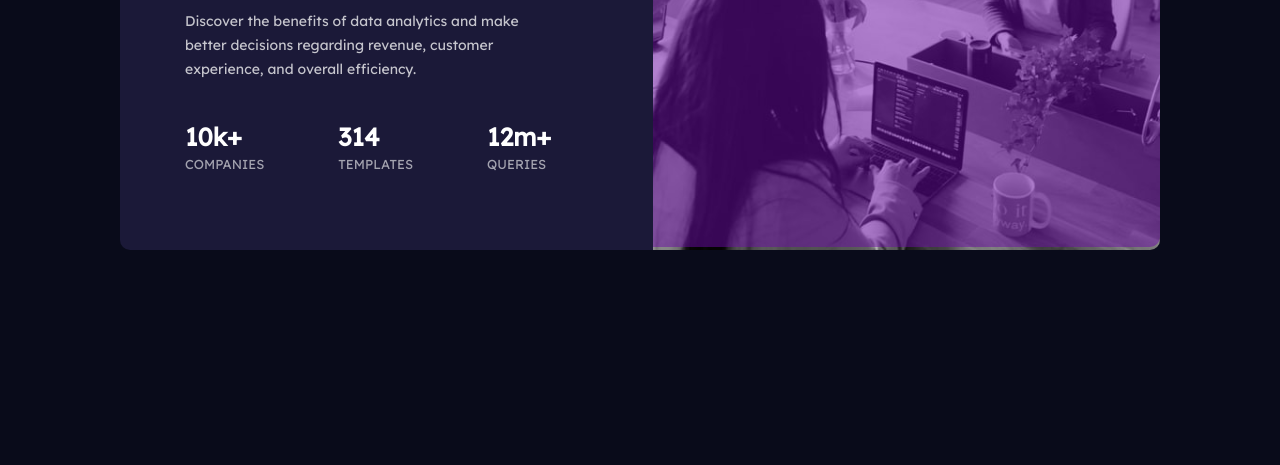
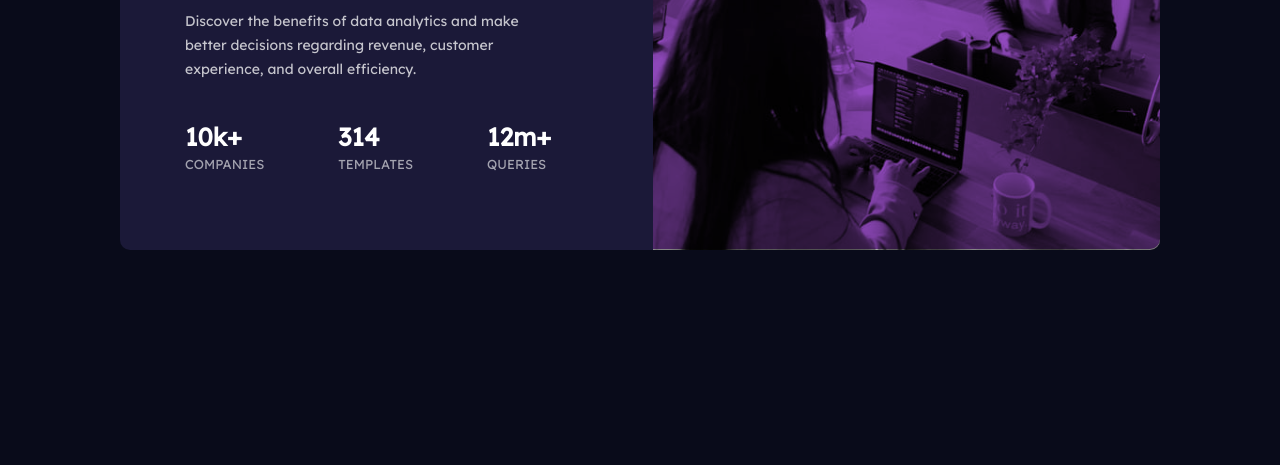
Before and after one commit to irisvalerie/StatsReviewCard, a plain HTML site: page index.html in a window 1280 px wide. Shown: the part 335-800 px from the top of the page. Drawn offline with Linux system fonts and the light colour scheme.

Commit message:
Fifth publish
- Adding blend-mode and uppercase text filter

```diff
--- a/style.css
+++ b/style.css
@@ -41,12 +41,13 @@ span{
     height: 100%;
     background-color: hsl(277, 88%, 35%);
     margin-left: 533px;
-    opacity: 0.5;
+    opacity: 0.75;
     border-top-right-radius: 10px;
     border-bottom-right-radius: 10px;
     position: relative;
-    bottom: 365px;
+    bottom: 363.5px;
     z-index: 1;
+    mix-blend-mode: multiply;
 }
 
 .paragraph{
@@ -58,7 +59,6 @@ span{
     left: 65px;
     width: 370px;
     line-height: 1.5rem;
-
 }
 
 
@@ -91,7 +91,6 @@ span{
     .purple{
         width: 430px;
         height: 447px;
-        opacity: 0.5;
         position: relative;
         right: 533px;
         border-bottom-right-radius: 0px;
```
Also changed, not shown: index.html (+1 -0 lines), 1 other file.
